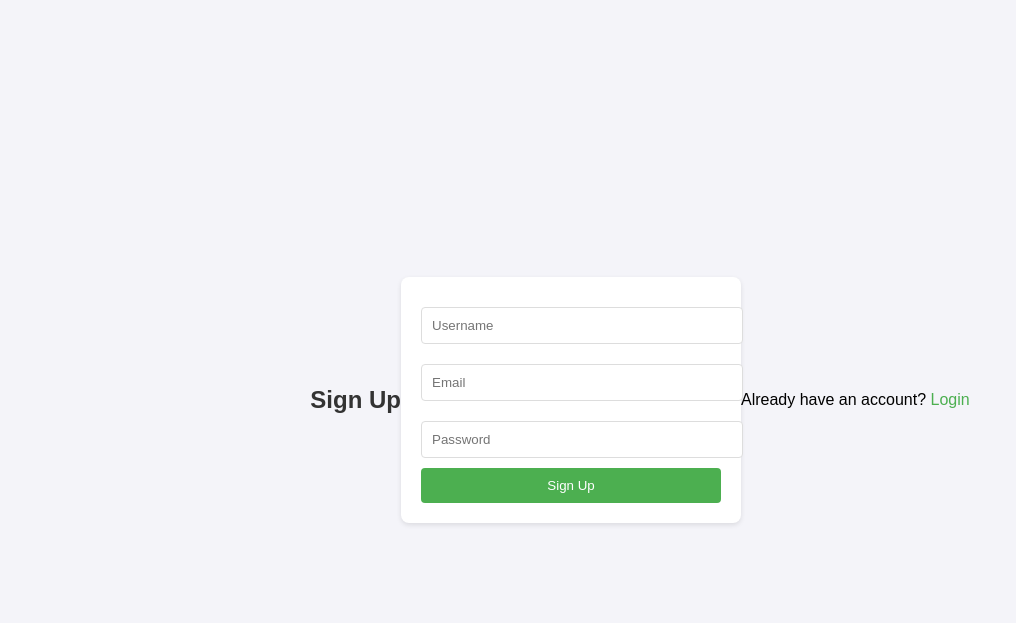
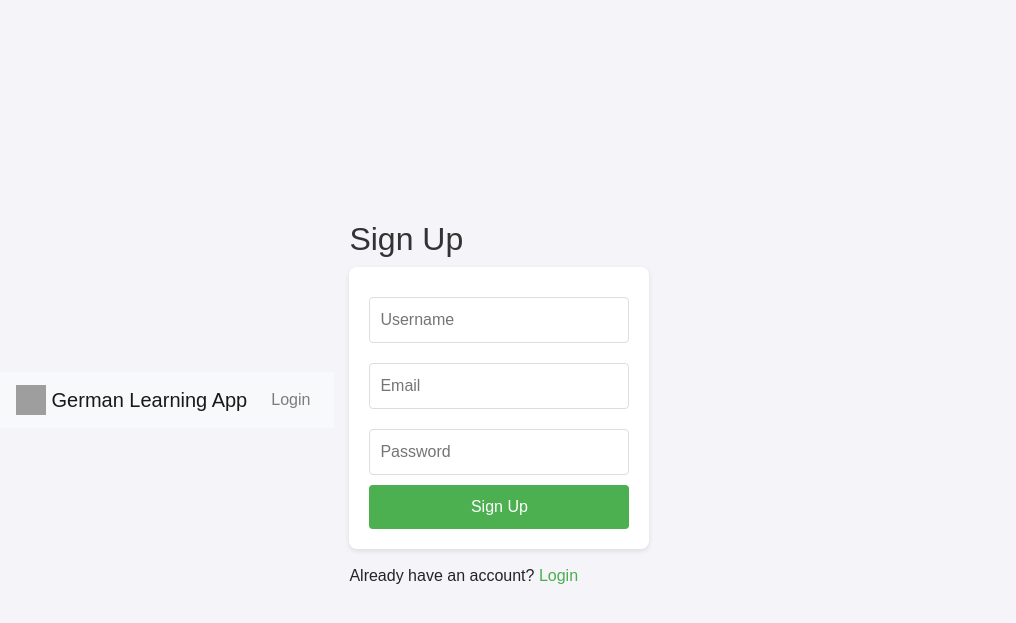
Before and after one commit to JaredTPonting/GermanApp, a Flask app: page /auth/signup in a window 1280 px wide. Shown: the top 623 px of the page, without its empty margins (0-1016 px from the left). Run offline with Flask 3, Linux system fonts and the light colour scheme; some libraries are stand-ins or nearby versions; grey boxes are pictures that could not be loaded.

Commit message:
new routing fixes adds home page and nav bar

```diff
--- a/app/__init__.py
+++ b/app/__init__.py
@@ -22,12 +22,6 @@
     db.init_app(app)
     login_manager.init_app(app)
 
-    # User loader for Flask-Login
-    from .models import User
-    @login_manager.user_loader
-    def load_user(user_id):
-        return User.query.get(int(user_id))
-
     # User loader for Flask-Login: tells Flask-Login how to retrieve a user by ID.
     from .models import User
     @login_manager.user_loader
--- a/app/routes.py
+++ b/app/routes.py
@@ -1,8 +1,10 @@
-from flask import Blueprint
+from flask import Blueprint, render_template
+from flask_login import login_required
 
 # Create a Blueprint for better modularity
 main_bp = Blueprint("main", __name__)
 
+# Route for Home page
 @main_bp.route("/")
 def home():
-    return "Welcome to the German Learning App!"
+    return render_template("home.html")
--- a/app/static/css/styles.css
+++ b/app/static/css/styles.css
@@ -58,3 +58,53 @@
 a:hover {
     text-decoration: underline;
 }
+
+body {
+    font-family: Arial, sans-serif;
+}
+
+nav {
+    background-color: #333;
+    padding: 10px 20px;
+}
+
+.navbar {
+    display: flex;
+    justify-content: space-between;
+    align-items: center;
+}
+
+.nav-links a {
+    color: white;
+    text-decoration: none;
+    margin: 0 15px;
+}
+
+.nav-links a:hover {
+    text-decoration: underline;
+}
+
+.logo {
+    font-size: 24px;
+    font-weight: bold;
+    color: white;
+}
+
+main {
+    padding: 50px;
+    text-align: center;
+}
+
+.btn {
+    display: inline-block;
+    padding: 15px 30px;
+    background-color: #4CAF50;
+    color: white;
+    text-decoration: none;
+    font-size: 20px;
+    border-radius: 5px;
+}
+
+.btn:hover {
+    background-color: #45a049;
+}
--- a/app/templates/base.html
+++ b/app/templates/base.html
@@ -0,0 +1,42 @@
+<!DOCTYPE html>
+<html lang="en">
+<head>
+  <meta charset="UTF-8">
+  <title>{% block title %}German Learning App{% endblock %}</title>
+  <!-- Include Bootstrap CSS for styling (optional but helpful) -->
+  <link rel="stylesheet" href="https://stackpath.bootstrapcdn.com/bootstrap/4.5.2/css/bootstrap.min.css">
+  <link rel="stylesheet" href="{{ url_for('static', filename='css/styles.css') }}">
+</head>
+<body>
+  <!-- Navigation Bar -->
+  <nav class="navbar navbar-expand-lg navbar-light bg-light">
+    <a class="navbar-brand" href="{{ url_for('main.home') }}">
+      <!-- Replace 'images/logo.png' with your logo's path in the static folder -->
+      <img src="{{ url_for('static', filename='images/logo.png') }}" width="30" height="30" class="d-inline-block align-top" alt="Logo">
+      German Learning App
+    </a>
+    <div class="collapse navbar-collapse" id="navbarNav">
+      <ul class="navbar-nav ml-auto">
+        {% if current_user.is_authenticated %}
+          <li class="nav-item">
+            <a class="nav-link" href="{{ url_for('auth.logout') }}">Logout</a>
+          </li>
+        {% else %}
+          <li class="nav-item">
+            <a class="nav-link" href="{{ url_for('auth.login') }}">Login</a>
+          </li>
+        {% endif %}
+      </ul>
+    </div>
+  </nav>
+
+  <!-- Main Content -->
+  <div class="container mt-4">
+    {% block content %}{% endblock %}
+  </div>
+
+  <!-- Optional JavaScript for Bootstrap -->
+  <script src="https://code.jquery.com/jquery-3.5.1.slim.min.js"></script>
+  <script src="https://cdn.jsdelivr.net/npm/bootstrap@4.5.2/dist/js/bootstrap.bundle.min.js"></script>
+</body>
+</html>
--- a/app/templates/signup.html
+++ b/app/templates/signup.html
@@ -1,11 +1,8 @@
-<!DOCTYPE html>
-<html lang="en">
-<head>
-    <meta charset="UTF-8">
-    <title>Sign Up</title>
-    <link rel="stylesheet" href="{{ url_for('static', filename='css/styles.css') }}">
-</head>
-<body>
+{% extends "base.html" %}
+
+{% block title %}Home - German Learning App{% endblock %}
+
+{% block content %}
     <h2>Sign Up</h2>
     <form method="POST">
         <input type="text" name="username" placeholder="Username" required>
@@ -17,5 +14,4 @@
         <button type="submit">Sign Up</button>
     </form>
     <p>Already have an account? <a href="{{ url_for('auth.login') }}">Login</a></p>
-</body>
-</html>
+{% endblock %}
```
Also changed, not shown: app/templates/home.html (+13 -0 lines), app/templates/login.html (+6 -10 lines), app/templates/profile.html (added, +25 -0 lines).
